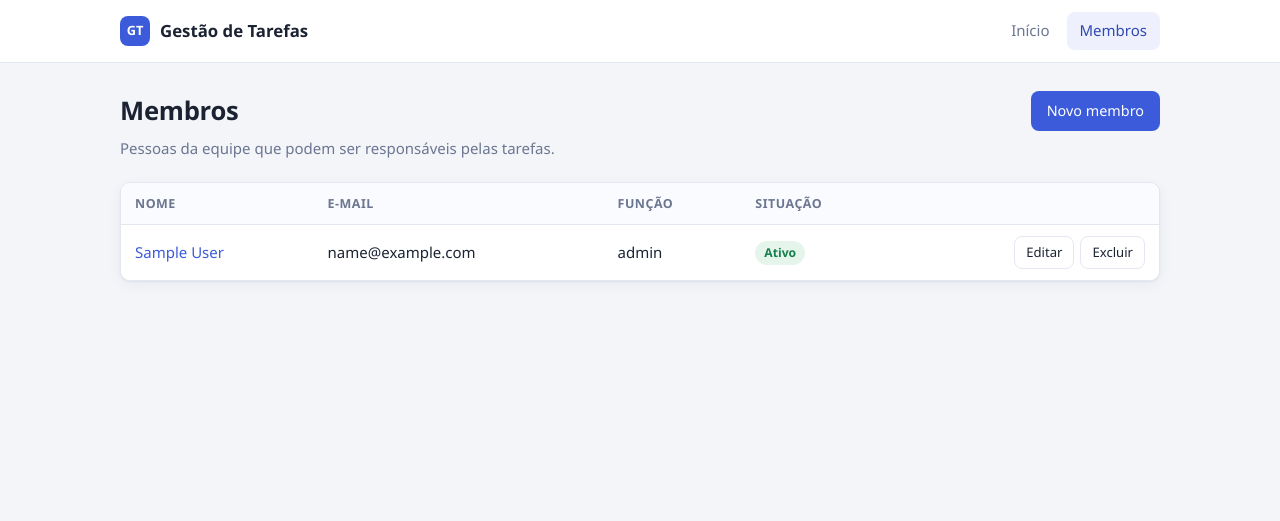
After one commit to Torres-op/gestao-de-tarefas, a Django app: page /members/ in a window 1280 px wide. The commit adds this page. Shown: the top 521 px of the page. Run offline with Django 5.2, Linux system fonts and the light colour scheme; tables that the repository leaves empty hold one stand-in row (values such as "Sample post").

Commit message:
feat: CRUD de membros

```diff
--- a/members/models.py
+++ b/members/models.py
@@ -1 +1,21 @@
 from django.db import models
+from django.urls import reverse
+
+
+class Member(models.Model):
+    name = models.CharField("Nome", max_length=120)
+    email = models.EmailField("E-mail", unique=True)
+    role = models.CharField("Função", max_length=80, blank=True)
+    is_active = models.BooleanField("Ativo", default=True)
+    created_at = models.DateTimeField("Cadastrado em", auto_now_add=True)
+
+    class Meta:
+        verbose_name = "Membro"
+        verbose_name_plural = "Membros"
+        ordering = ["name"]
+
+    def __str__(self):
+        return self.name
+
+    def get_absolute_url(self):
+        return reverse("members:detail", kwargs={"pk": self.pk})
--- /dev/null
+++ b/members/templates/members/member_list.html
@@ -0,0 +1,58 @@
+{% extends "base.html" %}
+
+{% block title %}Membros &middot; Gestão de Tarefas{% endblock %}
+
+{% block page_title %}Membros{% endblock %}
+
+{% block page_subtitle %}
+    <p class="page-description">Pessoas da equipe que podem ser responsáveis pelas tarefas.</p>
+{% endblock %}
+
+{% block page_actions %}
+    <a href="{% url 'members:create' %}" class="btn btn-primary">Novo membro</a>
+{% endblock %}
+
+{% block content %}
+    {% if members %}
+        <div class="card card-flush table-wrapper">
+            <table class="data">
+                <thead>
+                    <tr>
+                        <th>Nome</th>
+                        <th>E-mail</th>
+                        <th>Função</th>
+                        <th>Situação</th>
+                        <th></th>
+                    </tr>
+                </thead>
+                <tbody>
+                    {% for member in members %}
+                        <tr>
+                            <td><a href="{% url 'members:detail' member.pk %}">{{ member.name }}</a></td>
+                            <td>{{ member.email }}</td>
+                            <td>{{ member.role|default:"—" }}</td>
+                            <td>
+                                {% if member.is_active %}
+                                    <span class="badge badge-success">Ativo</span>
+                                {% else %}
+                                    <span class="badge badge-neutral">Inativo</span>
+                                {% endif %}
+                            </td>
+                            <td>
+                                <div class="cell-actions">
+                                    <a href="{% url 'members:update' member.pk %}" class="btn btn-ghost btn-sm">Editar</a>
+                                    <a href="{% url 'members:delete' member.pk %}" class="btn btn-ghost btn-sm">Excluir</a>
+                                </div>
+                            </td>
+                        </tr>
+                    {% endfor %}
+                </tbody>
+            </table>
+        </div>
+    {% else %}
+        <div class="card empty">
+            <p>Nenhum membro cadastrado ainda.</p>
+            <a href="{% url 'members:create' %}" class="btn btn-primary">Cadastrar o primeiro membro</a>
+        </div>
+    {% endif %}
+{% endblock %}
--- a/members/urls.py
+++ b/members/urls.py
@@ -1,5 +1,13 @@
 from django.urls import path
+
+from . import views
 
 app_name = "members"
 
-urlpatterns = []
+urlpatterns = [
+    path("", views.MemberListView.as_view(), name="list"),
+    path("new/", views.MemberCreateView.as_view(), name="create"),
+    path("<int:pk>/", views.MemberDetailView.as_view(), name="detail"),
+    path("<int:pk>/edit/", views.MemberUpdateView.as_view(), name="update"),
+    path("<int:pk>/delete/", views.MemberDeleteView.as_view(), name="delete"),
+]
--- a/members/views.py
+++ b/members/views.py
@@ -1 +1,48 @@
-from django.shortcuts import render
+from django.contrib import messages
+from django.contrib.messages.views import SuccessMessageMixin
+from django.urls import reverse_lazy
+from django.views.generic import CreateView, DeleteView, DetailView, ListView, UpdateView
+
+from .forms import MemberForm
+from .models import Member
+
+
+class MemberListView(ListView):
+    model = Member
+    template_name = "members/member_list.html"
+    context_object_name = "members"
+
+
+class MemberDetailView(DetailView):
+    model = Member
+    template_name = "members/member_detail.html"
+    context_object_name = "member"
+
+
+class MemberCreateView(SuccessMessageMixin, CreateView):
+    model = Member
+    form_class = MemberForm
+    template_name = "members/member_form.html"
+    success_message = 'Membro "%(name)s" cadastrado com sucesso.'
+    extra_context = {"page_title": "Novo membro", "submit_label": "Cadastrar membro"}
+
+
+class MemberUpdateView(SuccessMessageMixin, UpdateView):
+    model = Member
+    form_class = MemberForm
+    template_name = "members/member_form.html"
+    success_message = 'Membro "%(name)s" atualizado com sucesso.'
+    extra_context = {"page_title": "Editar membro", "submit_label": "Salvar alterações"}
+
+
+class MemberDeleteView(DeleteView):
+    model = Member
+    template_name = "members/member_confirm_delete.html"
+    context_object_name = "member"
+    success_url = reverse_lazy("members:list")
+
+    def form_valid(self, form):
+        name = self.object.name
+        response = super().form_valid(form)
+        messages.success(self.request, f'Membro "{name}" excluído com sucesso.')
+        return response
--- a/templates/base.html
+++ b/templates/base.html
@@ -15,6 +15,7 @@
             </a>
             <nav class="main-nav">
                 <a href="{% url 'home' %}" class="{% if request.resolver_match.url_name == 'home' %}active{% endif %}">Início</a>
+                <a href="{% url 'members:list' %}" class="{% if request.resolver_match.app_name == 'members' %}active{% endif %}">Membros</a>
             </nav>
         </div>
     </header>
--- a/templates/home.html
+++ b/templates/home.html
@@ -15,7 +15,7 @@
             <p class="card-text">Agrupam as tarefas e acompanham o progresso geral do trabalho.</p>
         </article>
         <article class="card">
-            <h2 class="card-title">Membros</h2>
+            <h2 class="card-title"><a href="{% url 'members:list' %}">Membros</a></h2>
             <p class="card-text">Pessoas da equipe que podem ser responsáveis pelas tarefas.</p>
         </article>
         <article class="card">
--- a/templates/partials/_confirm_delete.html
+++ b/templates/partials/_confirm_delete.html
@@ -1,7 +1,9 @@
 <form method="post" class="card confirm-delete">
     {% csrf_token %}
 
-    <p class="confirm-question">{{ confirm_question }}</p>
+    <p class="confirm-question">
+        Tem certeza que deseja excluir {{ object_type }} <strong>{{ object_label }}</strong>?
+    </p>
     {% if confirm_warning %}<p class="confirm-warning">{{ confirm_warning }}</p>{% endif %}
 
     <div class="form-actions">
```
Also changed, not shown: members/admin.py (+9 -0 lines), members/forms.py (added, +18 -0 lines), members/templates/members/member_confirm_delete.html (added, +10 -0 lines), members/templates/members/member_detail.html (added, +39 -0 lines), members/templates/members/member_form.html (added, +10 -0 lines), members/migrations/0001_initial.py (added).
